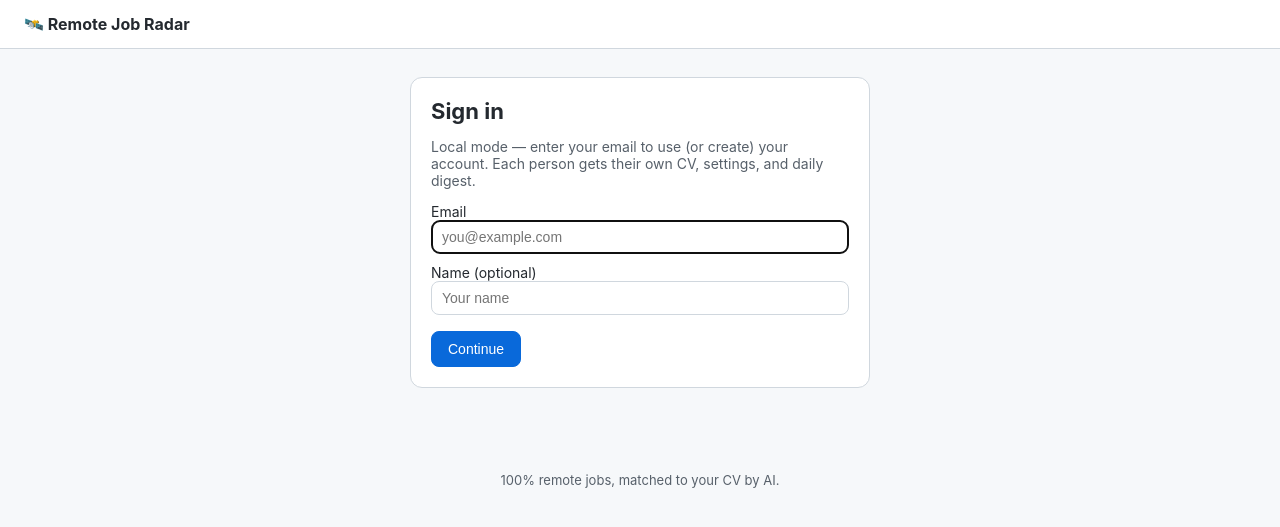
After one commit to RubenKid/remote-job-radar, a FastAPI app: template src/job_radar/web/templates/local_login.html in a window 1280 px wide. The commit adds this page. Shown: the top 527 px of the page. Run offline with FastAPI, Linux system fonts and the light colour scheme; the template is opened without the code that fills it, so the values that code supplies are empty.

Commit message:
Local multi-user login: sign in by email (no Google needed locally)
Each person gets their own account, CV, settings, digest email and history.
Login page lists existing local accounts to switch between. Google OAuth path
unchanged for production.

Co-Authored-By: Claude Opus 4.8 (1M context) <noreply@anthropic.com>

```diff
--- a/src/job_radar/web/app.py
+++ b/src/job_radar/web/app.py
@@ -51,6 +51,14 @@ def create_app() -> FastAPI:
         with Session() as session:
             return session.scalar(select(User).where(User.id == uid))
 
+    def _list_local_users() -> list[dict]:
+        Session = get_sessionmaker()
+        with Session() as session:
+            rows = session.scalars(
+                select(User).where(User.google_sub.like("local:%")).order_by(User.email)
+            ).all()
+            return [{"email": u.email, "name": u.name} for u in rows]
+
     def _settings_for(user_id: int) -> Settings:
         Session = get_sessionmaker()
         with Session() as session:
@@ -75,16 +83,28 @@ def create_app() -> FastAPI:
     @app.get("/login")
     async def login(request: Request):
         if oauth is None:
-            # Dev fallback: only allowed on local/dev, never on a public deploy.
+            # Local multi-user login (no Google). Only allowed on local/dev.
             if not web.allow_dev_login:
                 return RedirectResponse(
                     "/?error=Login+is+not+configured", status_code=303
                 )
-            uid = authmod.upsert_user("dev-local", "dev@example.com", "Dev User")
-            authmod.login_session(request, uid)
-            return RedirectResponse("/dashboard", status_code=303)
+            return templates.TemplateResponse(
+                request, "local_login.html", {"users": _list_local_users()}
+            )
         redirect_uri = web.base_url + "/auth/callback"
         return await oauth.google.authorize_redirect(request, redirect_uri)
+
+    @app.post("/login")
+    def local_login(request: Request, email: str = Form(...), name: str = Form("")):
+        # Local accounts, keyed by email. Disabled once Google OAuth is configured.
+        if oauth is not None or not web.allow_dev_login:
+            return RedirectResponse("/", status_code=303)
+        email = email.strip().lower()
+        if not email:
+            return RedirectResponse("/login", status_code=303)
+        uid = authmod.upsert_user(f"local:{email}", email, name.strip() or email)
+        authmod.login_session(request, uid)
+        return RedirectResponse("/dashboard", status_code=303)
 
     @app.get("/auth/callback")
     async def auth_callback(request: Request):
--- a/src/job_radar/web/templates/index.html
+++ b/src/job_radar/web/templates/index.html
@@ -8,10 +8,10 @@
     No keyword hunting.
   </p>
   <a class="btn btn-primary" href="/login">
-    {% if google_enabled %}Continue with Google{% else %}Enter (dev login){% endif %}
+    {% if google_enabled %}Continue with Google{% else %}Sign in{% endif %}
   </a>
   {% if not google_enabled %}
-  <p class="hint">Google login isn't configured — using local dev login.</p>
+  <p class="hint">Local mode — each person signs in with their email.</p>
   {% endif %}
 </section>
 
--- /dev/null
+++ b/src/job_radar/web/templates/local_login.html
@@ -0,0 +1,33 @@
+{% extends "base.html" %}
+{% block title %}Sign in — Remote Job Radar{% endblock %}
+{% block content %}
+<section class="card" style="max-width:460px;margin:0 auto">
+  <h1 style="font-size:22px;margin:0 0 4px">Sign in</h1>
+  <p class="muted">Local mode — enter your email to use (or create) your account.
+     Each person gets their own CV, settings, and daily digest.</p>
+
+  <form method="post" action="/login">
+    <label>Email
+      <input type="email" name="email" placeholder="you@example.com" required autofocus />
+    </label>
+    <label>Name (optional)
+      <input type="text" name="name" placeholder="Your name" />
+    </label>
+    <button class="btn btn-primary" type="submit">Continue</button>
+  </form>
+
+  {% if users %}
+  <hr />
+  <p class="muted" style="margin:0 0 8px">Switch to an existing account:</p>
+  {% for u in users %}
+  <form method="post" action="/login" style="display:inline">
+    <input type="hidden" name="email" value="{{ u.email }}" />
+    <input type="hidden" name="name" value="{{ u.name }}" />
+    <button class="btn" type="submit" style="margin:0 6px 6px 0">
+      {{ u.name or u.email }}
+    </button>
+  </form>
+  {% endfor %}
+  {% endif %}
+</section>
+{% endblock %}
```
Also changed, not shown: tests/test_web.py (+27 -1 lines).
